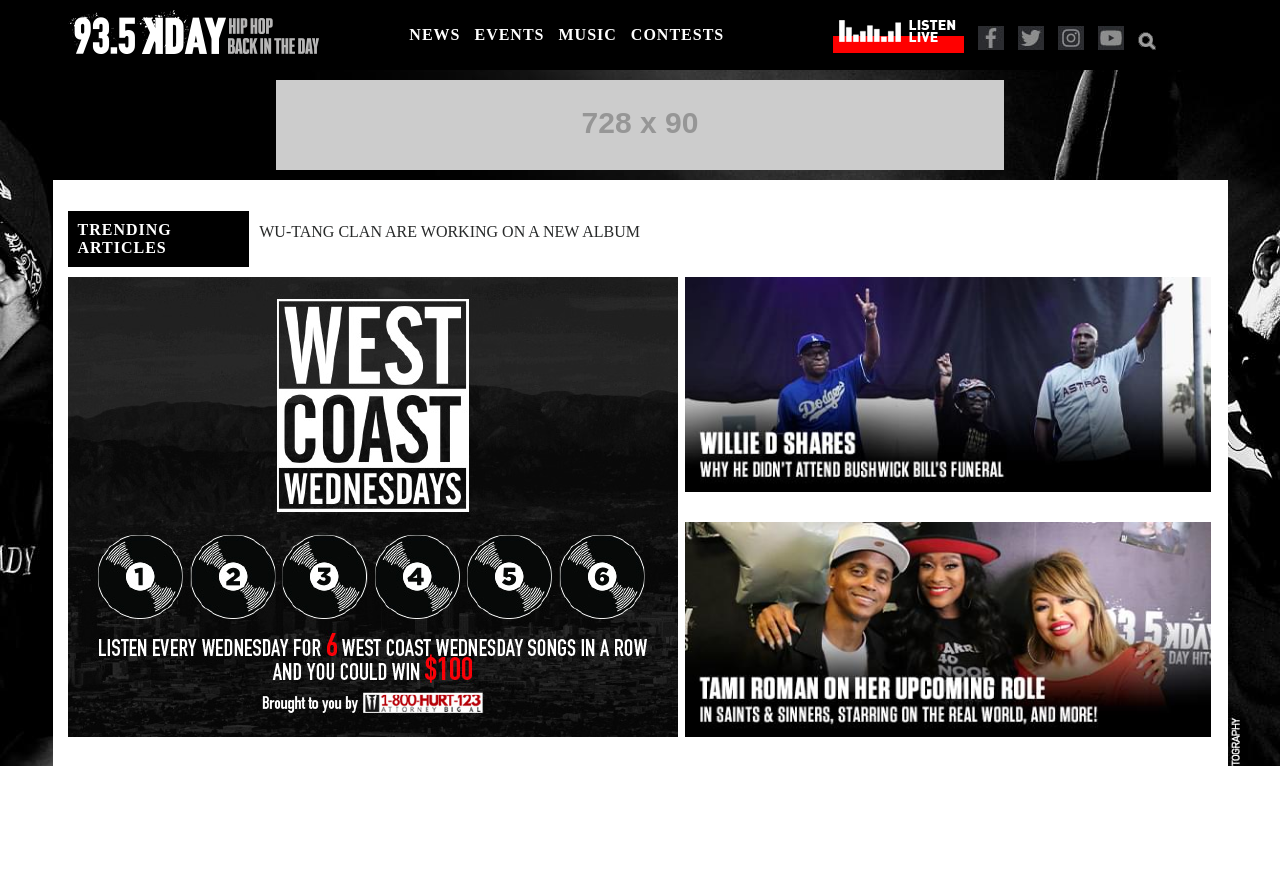
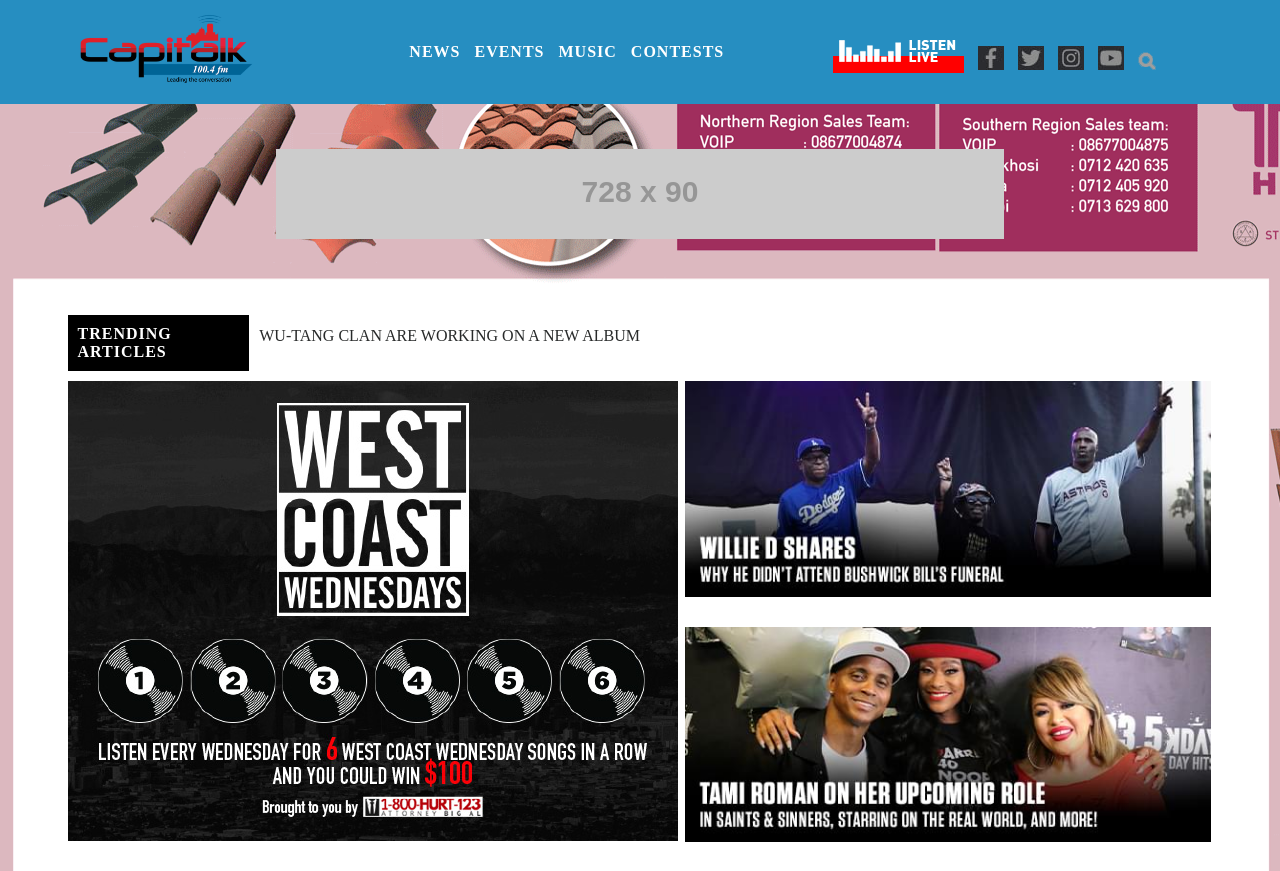
Before and after one commit to gillmourtunhira/radiodesignone, a plain HTML site: page index.html in a window 1280 px wide. Shown: the top 871 px of the page. Before the commit the page ends 800 px from the top, so only its background shows below. Drawn offline with Linux system fonts and the light colour scheme; placeholder pictures from the web are drawn by us.

Commit message:
added bg image

```diff
--- a/css/main.css
+++ b/css/main.css
@@ -3,13 +3,10 @@
 	margin:0 auto;
 }
 #whitewrapper{
-	background: url(../img/bg.jpg);
-	background-position: top center;
-	background-attachment: fixed;
-	background-repeat: no-repeat;
+	background: url(../img/17999432224217782291.gif) 50% -220% no-repeat;
 }
 .top_outer{
-	background: #000;
+	background: #268ec1;
 }
 .top_section{
 	display: grid;
@@ -17,9 +14,11 @@
 	margin: 0 auto;
 	grid-template-columns: 0.7fr 1fr 1fr;
 	padding: 10px;
+	align-items: center;
 }
-.logo{
-
+.logo img{
+	width: 65%;
+	height: auto;
 }
 .top_menu{
 	color: white;
@@ -59,6 +58,7 @@
 	width: 1145px;
 	grid-template-columns: 1fr;
 	margin: 0 auto;
+	padding: 35px;
 }
 .top_ad img{
 	margin: inherit;
@@ -68,8 +68,8 @@
 .alt_container{
 	width: 1145px;
 	margin: 0 auto;
-	background: #fff;
-	padding: 15px;
+	background: #0000;
+	padding: 15px 15px 15px 15px;
 }
 .main_section{
 	display:grid;
--- a/index.html
+++ b/index.html
@@ -11,7 +11,7 @@
 		<div class="top_outer">
 			<div class="top_section">
 				<div class="logo">
-					<img src="img/logo.png">
+					<img src="img/logo_x.png">
 				</div>
 				<div class="top_menu">
 					<ul>
```
Also changed, not shown: img/17999432224217782291.gif (added), img/logo_x.png (added).
